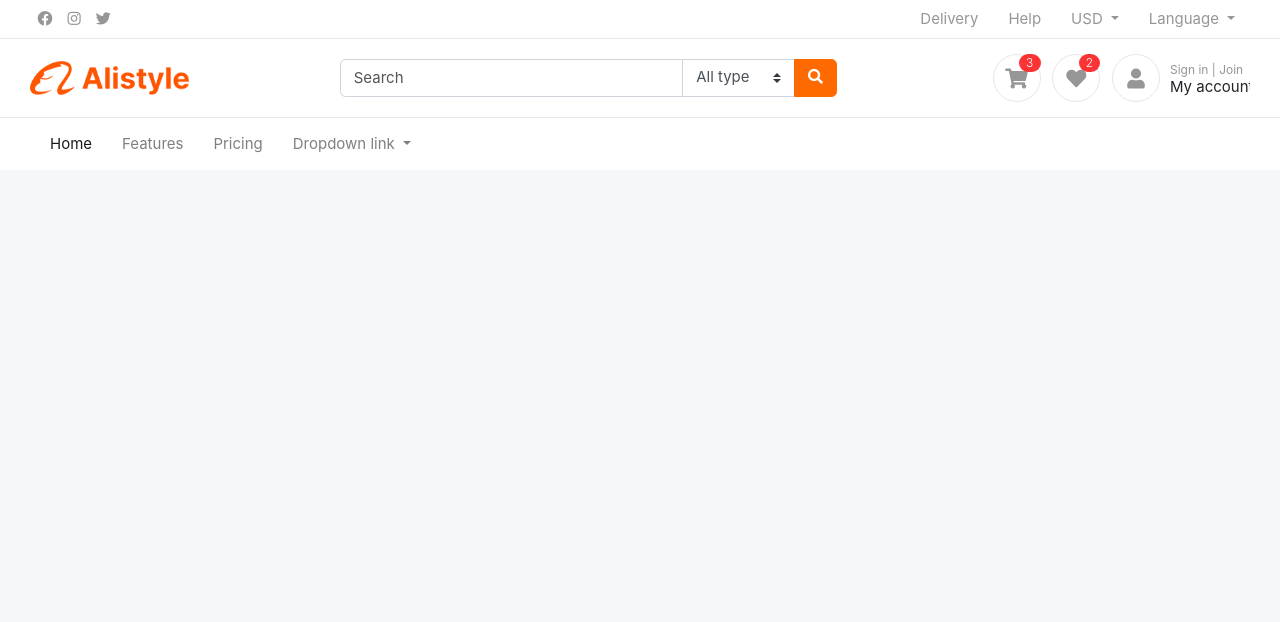
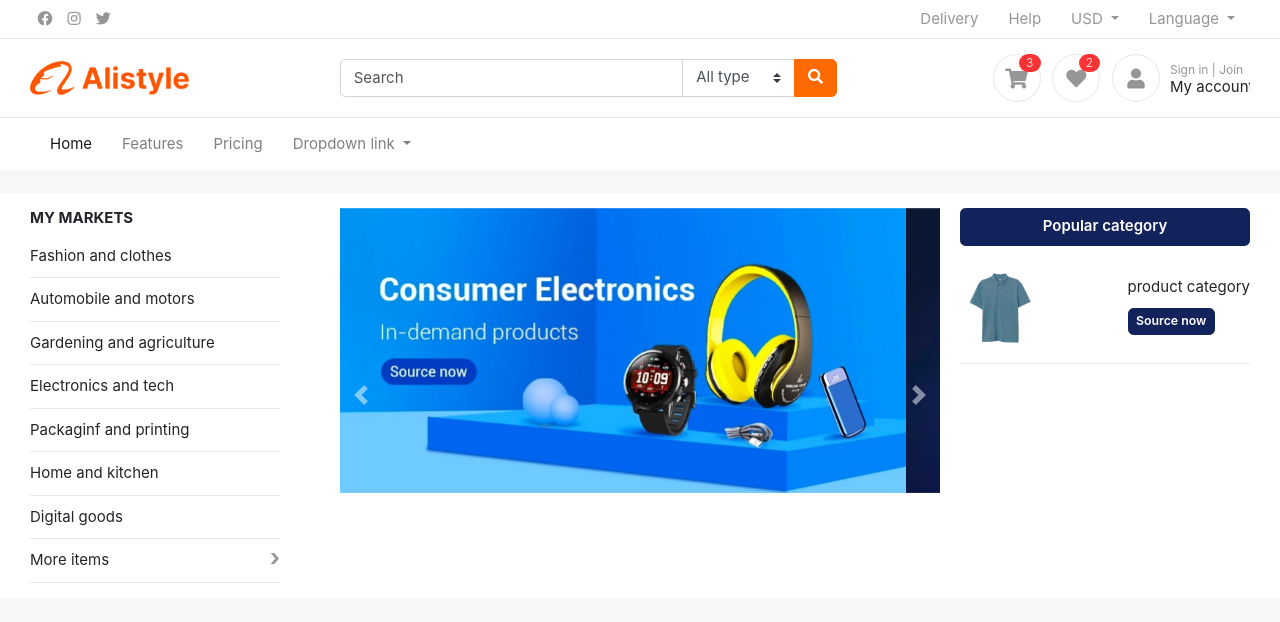
Before and after one commit to PerpetuumG/alistyle, a plain HTML site: page index.html in a window 1280 px wide. Drawn offline with Linux system fonts and the light colour scheme; a web font is replaced by a local one.

Commit message:
Проработка главной страницы сайта

```diff
--- a/index.html
+++ b/index.html
@@ -169,7 +169,74 @@
         </div>
     </header> <!-- section-header.// -->
     <br>
-
+    <main class="main-content">
+        <section class="banner-section">
+            <div class="container  bg-white py-3">
+                <div class="row">
+                    <aside class="col-lg-3 col-md-3 flex-gl-grow-0">
+                        <h6>MY MARKETS</h6>
+                        <nav class="nav-home-aside">
+                            <ul class="menu-category">
+                                <li><a href="#">Fashion and clothes</a></li>
+                                <li><a href="#">Automobile and motors</a></li>
+                                <li><a href="#">Gardening and agriculture</a></li>
+                                <li><a href="#">Electronics and tech</a></li>
+                                <li><a href="#">Packaginf and printing</a></li>
+                                <li><a href="#">Home and kitchen</a></li>
+                                <li><a href="#">Digital goods</a></li>
+                                <li class="has-submenu"><a href="#">More items</a>
+                                    <ul class="submenu">
+                                        <li><a href="#">Submenu name</a></li>
+                                        <li><a href="#">Great submenu</a></li>
+                                        <li><a href="#">Another menu</a></li>
+                                        <li><a href="#">Some others</a></li>
+                                    </ul>
+                                </li>
+                            </ul>
+                        </nav>
+                    </aside>
+                    <div id="carousel1_indicator" class="carousel slide col-lg-6 col-md-6" data-ride="carousel">
+                        <ol class="carousel-indicators">
+                            <li data-target="#carousel1_indicator" data-slide-to="0" class="active"></li>
+                            <li data-target="#carousel1_indicator" data-slide-to="1"></li>
+                            <li data-target="#carousel1_indicator" data-slide-to="2"></li>
+                        </ol>
+                        <div class="carousel-inner">
+                            <div class="carousel-item active">
+                                <img class="d-block w-100" src="images/banners/slide1.jpg" alt="First slide">
+                            </div>
+                            <div class="carousel-item">
+                                <img class="d-block w-100" src="images/banners/slide2.jpg" alt="Second slide">
+                            </div>
+                            <div class="carousel-item">
+                                <img class="d-block w-100" src="images/banners/slide3.jpg" alt="Third slide">
+                            </div>
+                        </div>
+                        <a class="carousel-control-prev" href="#carousel1_indicator" role="button" data-slide="prev">
+                            <span class="carousel-control-prev-icon" aria-hidden="true"></span>
+                            <span class="sr-only">Previous</span>
+                        </a>
+                        <a class="carousel-control-next" href="#carousel1_indicator" role="button" data-slide="next">
+                            <span class="carousel-control-next-icon" aria-hidden="true"></span>
+                            <span class="sr-only">Next</span>
+                        </a>
+                    </div>
+                    <aside class="popular-categories col-lg-3 col-md-3 flex-gl-grow-0">
+                        <h6 class="btn btn-secondary w-100">Popular category</h6>
+                        <div class="card-banner border-bottom py-3 d-flex justify-content-between">
+                            <img src="./images/items/1.jpg" alt="" height="80">
+                            <div class="py-2">
+                                <p class="card-title">
+                                    product category
+                                </p>
+                                <a href="#" class="btn btn-secondary btn-sm">Source now</a>
+                            </div>
+                        </div>
+                    </aside>
+                </div>
+            </div>
+        </section>
+    </main>
     <br>
 </body>
 
```
